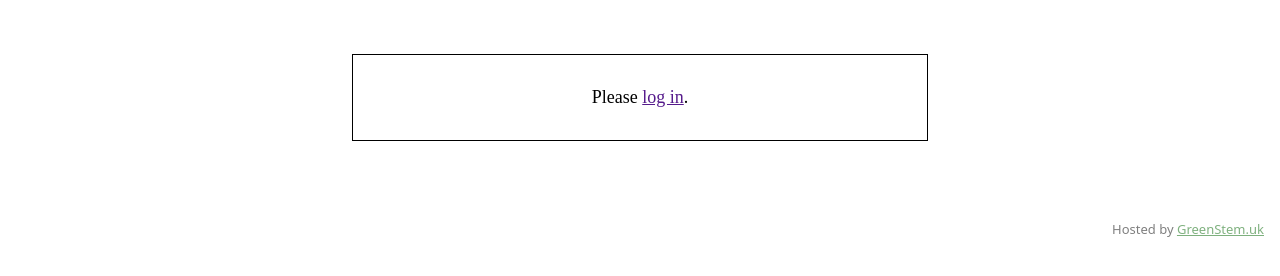
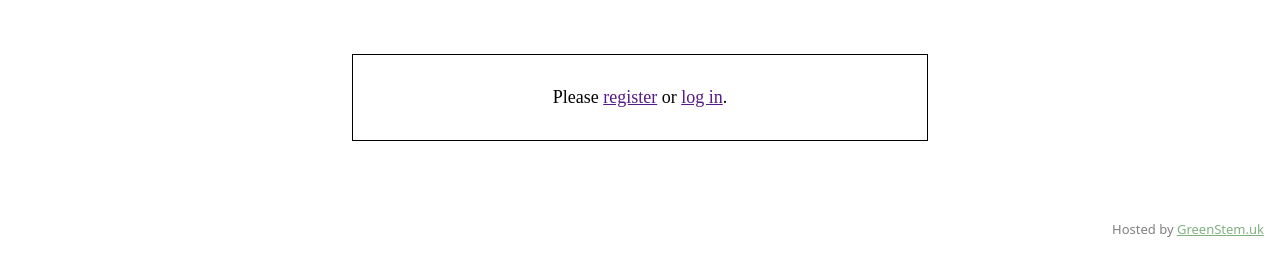
Before and after one commit to martinmphil/moss, a website built with Vite: page index.html in a window 1280 px wide. Shown: the part 98-374 px from the top of the page. Built offline with nearby package versions, Linux system fonts and the light colour scheme.

Commit message:
combine log in and register links on start page

```diff
--- a/index.html
+++ b/index.html
@@ -22,6 +22,7 @@
           "
         >
           Please
+          <a href="%VITE_INGRESS_HREF%">register</a> or
           <a href="%VITE_INGRESS_HREF%">log in</a>.
         </p>
       </div>
```
